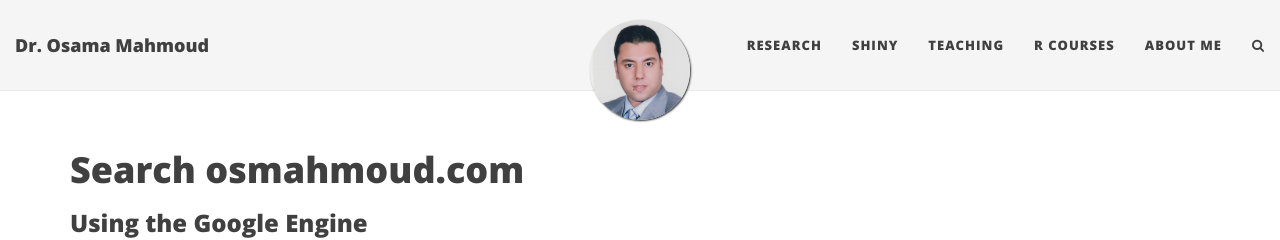
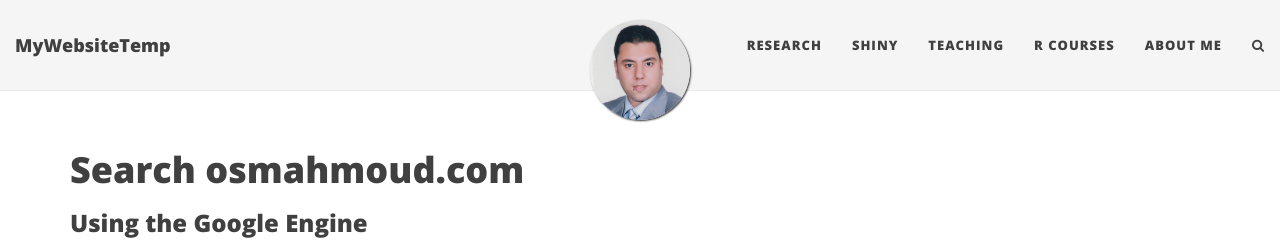
Before and after one commit to Osmahmoud/Temp-ws, a Jekyll site: the page built from search.md, in a window 1280 px wide. Shown: the top 240 px of the page. Built offline with Jekyll 4.4.1, drawn with Linux system fonts in a browser that asks for light colours; nearby versions of some CDN libraries; some web fonts are replaced; comment, search, counter and statistics services are not loaded.

Commit message:
played with config

```diff
--- a/_config.yml
+++ b/_config.yml
@@ -14,7 +14,7 @@
 # Of course don't forget to change the username and projectname to YOUR username and project
 
 # Name of website
-title: Dr. Osama Mahmoud
+title: MyWebsiteTemp
 
 # Short description of your site
 description: Statistician with a PhD in Biostatistics, a MSc in Applied Statistics. An expert in Medical Statistic applications with an extensive programming skills, mainly using R.
```
